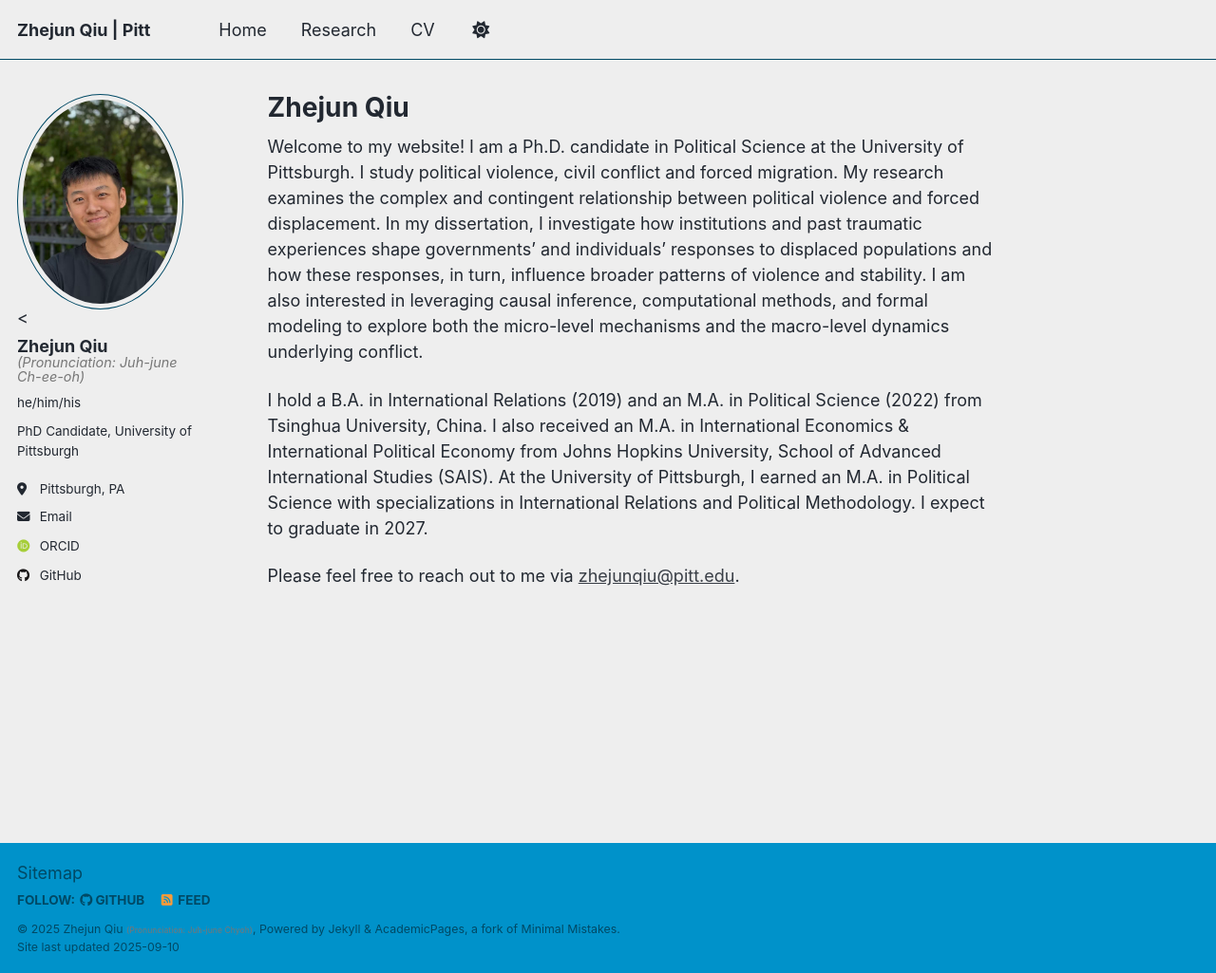
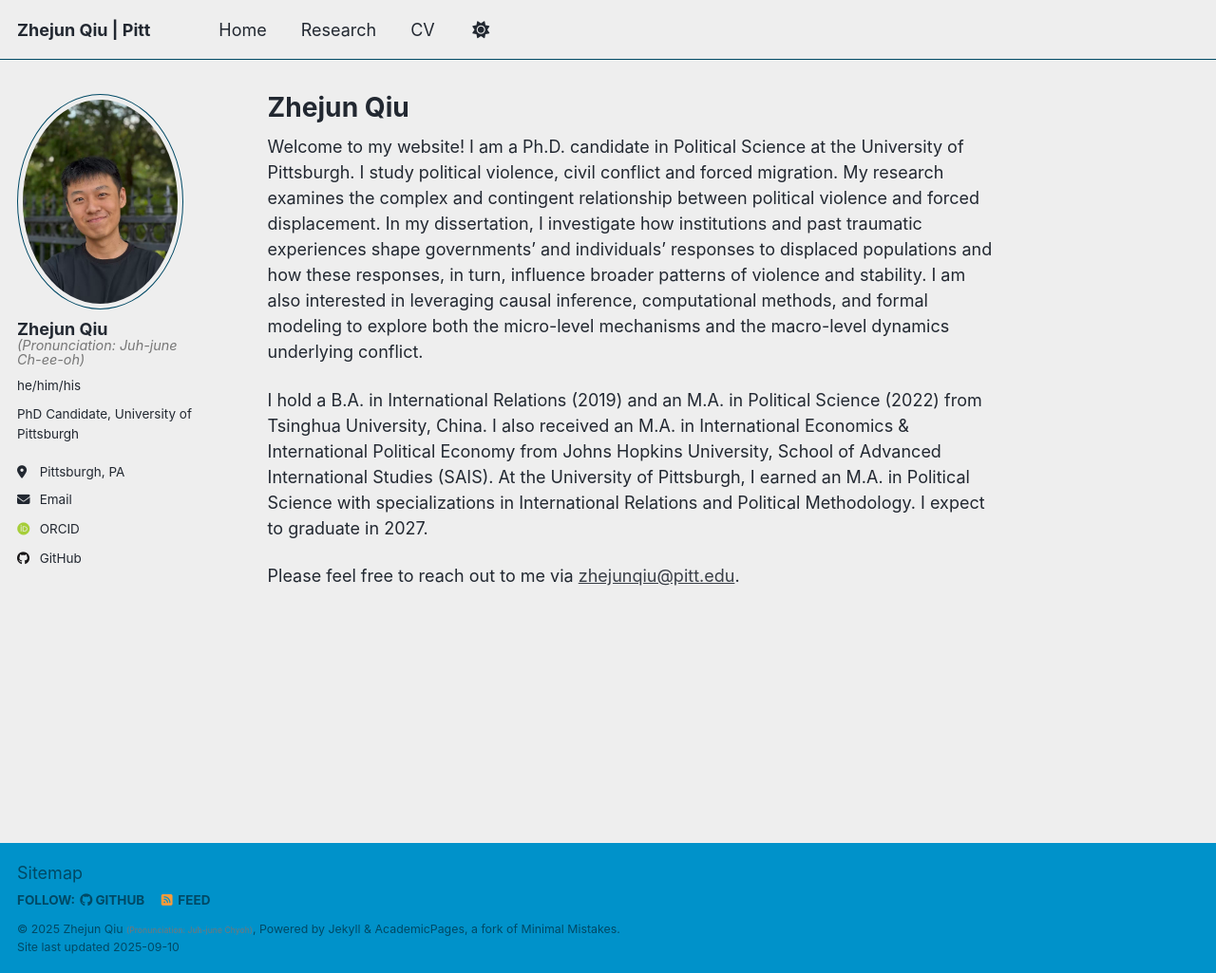
Before and after one commit to zhejun-qiu/zhejun-qiu.github.io, a Jekyll site: the page built from index.md, in a window 1280 px wide and 1025 px high. Shown: the whole window at 95% size. Built offline with Jekyll 4.4.1, drawn with Linux system fonts in a browser that asks for light colours; some web fonts are replaced; a script that is not in the unit is left out.

Commit message:
Update author-profile.html

```diff
--- a/_includes/author-profile.html
+++ b/_includes/author-profile.html
@@ -15,7 +15,7 @@
   </div>
 
   <div class="author__content">
-   <<h3 class="author__name">{{ author.name }}</h3>
+   <h3 class="author__name">{{ author.name }}</h3>
   <div class="author__pronounce" style="font-size:0.8em;color:#777;font-style:italic;">
   (Pronunciation: Juh-june Ch-ee-oh)
 </div>
```
